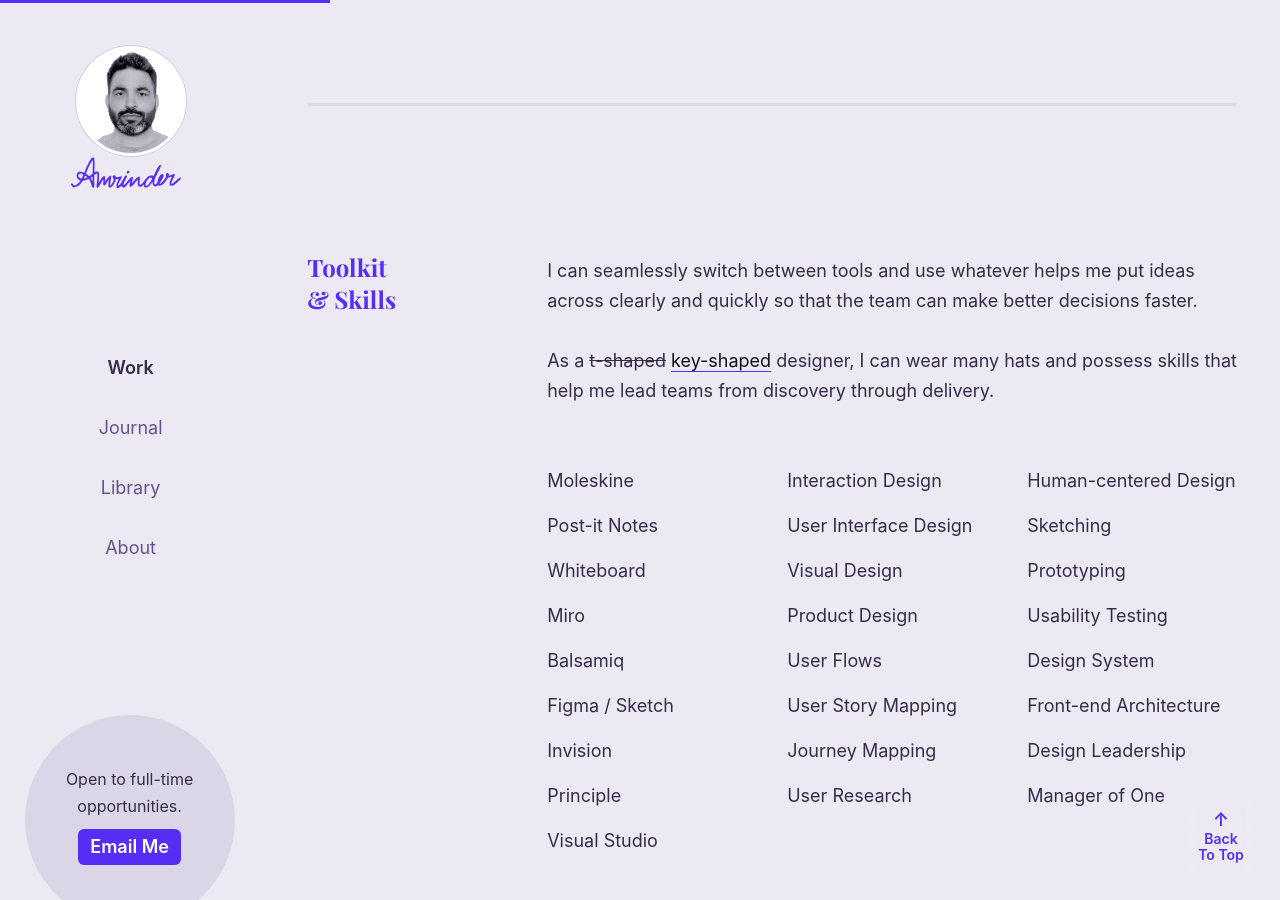
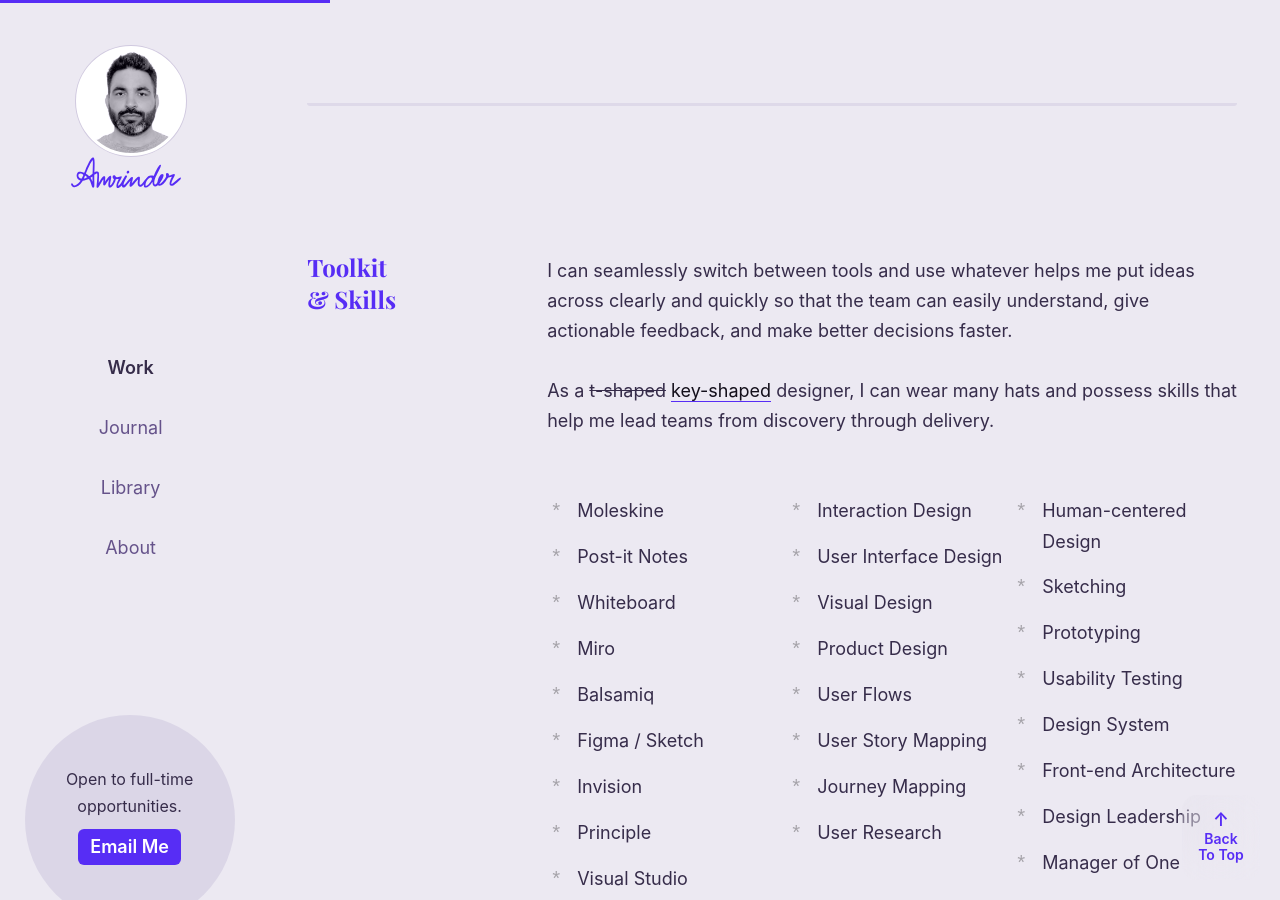
Before and after one commit to harjotgrewal/amrindersandhu, a Jekyll site: the page built from index.html, in a window 1280 px wide and 900 px high, scrolled down 2766 px. Built offline with Jekyll 4.4.1, drawn with Linux system fonts in a browser that asks for light colours.

Commit message:
[U][HTML] Tools list

```diff
--- a/index.html
+++ b/index.html
@@ -99,14 +99,14 @@ page-description: For 12 years, Amrinder has lead design at startups to help ach
         <h2 class="l-span_2">Toolkit <i class="u-break_line--hd"></i> &amp; Skills</h2>
 
         <div class="l-grid_of_6">
-            <p class="l-span_6">I can seamlessly switch between tools and use whatever helps me put ideas across clearly and quickly so that the team can make better decisions faster.</p>
+            <p class="l-span_6">I can seamlessly switch between tools and use whatever helps me put ideas across clearly and quickly so that the team can easily understand, give actionable feedback, and make better decisions faster. </p>
 
 
             <p class="l-span_6 u-space_below--more">As a <del>t-shaped</del> <a href="http://www.futurecapable.com/?p=102" target="_blank">key-shaped</a> designer, I can wear many hats and possess skills that help me lead teams from discovery through delivery.</p>
 
 
             <div class="l-span_2">
-                <ul>
+                <ul class="o-list--bullet">
                     <li>Moleskine</li>
 
                     <li>Post-it Notes</li>
@@ -129,7 +129,7 @@ page-description: For 12 years, Amrinder has lead design at startups to help ach
 
 
             <div class="l-span_4">
-                <ul class="u-cols--two">
+                <ul class="o-list--bullet u-cols--two">
                     <li>Interaction Design</li>
 
                     <li>User Interface Design</li>
```
Also changed, not shown: 1 other file.
